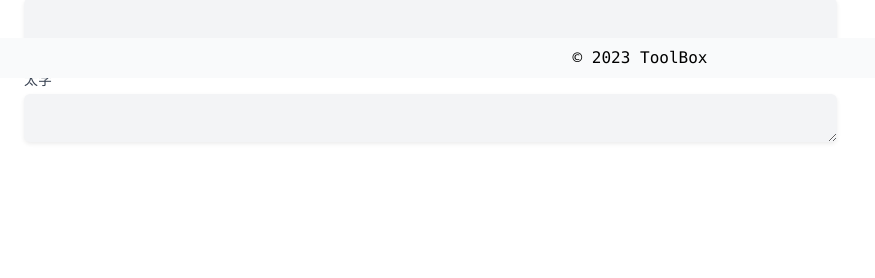
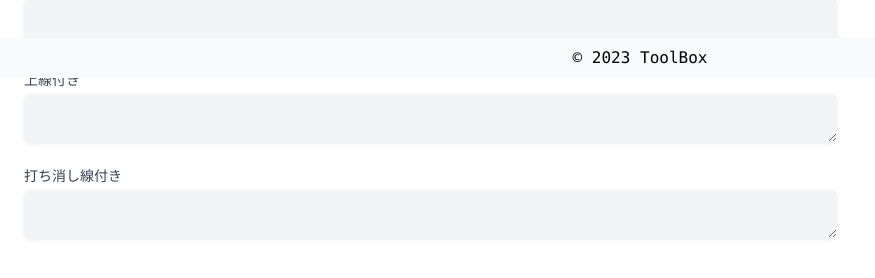
Before and after one commit to foresukecom/toolbox, a Vue app: page /text-styler in a window 1280 px wide. Shown: the part 722-1000 px from the top of the page, without its empty margins (0-875 px from the left). Before the commit the page ends 928 px from the top, so only its background shows below. Built offline with nearby package versions, Linux system fonts and the light colour scheme; no server answers.

Commit message:
✨ feat: 打ち消し線付き文字スタイル変換追加

```diff
--- a/src/views/TextStyler.vue
+++ b/src/views/TextStyler.vue
@@ -59,10 +59,18 @@
     </div>
     <div class="grid grid-cols-3 gap-4 mt-4">
       <div class="col-span-2 relative">
-        <label for="overlinedText" class="block text-sm font-medium text-gray-700">太字</label>
+        <label for="overlinedText" class="block text-sm font-medium text-gray-700">上線付き</label>
         <textarea id="overlinedText" readonly v-model="overlinedText"
           class="mt-1 block w-full rounded-md bg-gray-100 border-gray-300 shadow-sm focus:border-indigo-300 focus:ring focus:ring-indigo-200 focus:ring-opacity-50"></textarea>
         <CopyButton :textToCopy="overlinedText" class="absolute top-2 right-2" />
+      </div>
+    </div>
+    <div class="grid grid-cols-3 gap-4 mt-4">
+      <div class="col-span-2 relative">
+        <label for="strikethroughText" class="block text-sm font-medium text-gray-700">打ち消し線付き</label>
+        <textarea id="strikethroughText" readonly v-model="strikethroughText"
+          class="mt-1 block w-full rounded-md bg-gray-100 border-gray-300 shadow-sm focus:border-indigo-300 focus:ring focus:ring-indigo-200 focus:ring-opacity-50"></textarea>
+        <CopyButton :textToCopy="strikethroughText" class="absolute top-2 right-2" />
       </div>
     </div>
 
@@ -86,6 +94,7 @@ export default {
       enclosedAlphanumericsText: '',
       underlinedText: '',
       overlinedText: '',
+      strikethroughText: '',
     };
   },
   methods: {
@@ -97,6 +106,7 @@ export default {
       this.enclosedAlphanumericsText = this.toEnclosedAlphanumericsText(this.inputText);
       this.underlinedText = this.toUnderlinedText(this.inputText);
       this.overlinedText = this.toOverlinedText(this.inputText);
+      this.strikethroughText = this.toStrikethroughText(this.inputText);
     },
     toBoldText(str) {
       const boldChars = {
@@ -153,6 +163,10 @@ export default {
       const overlineCombiningChar = '\u0305';
       return str.split('').map(char => char + overlineCombiningChar).join('');
     },
+    toStrikethroughText(str) {
+      const strikethroughCombiningChar = '\u0336';
+      return str.split('').map(char => char + strikethroughCombiningChar).join('');
+    },
   }
 };
 </script>
```
